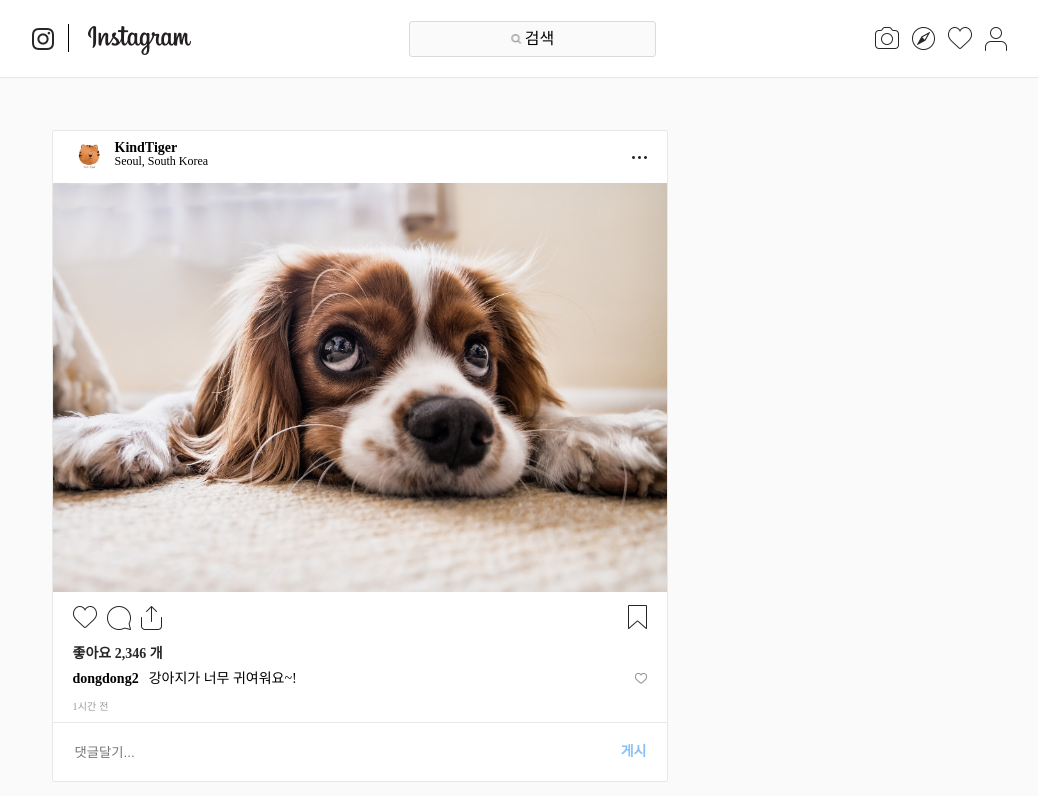
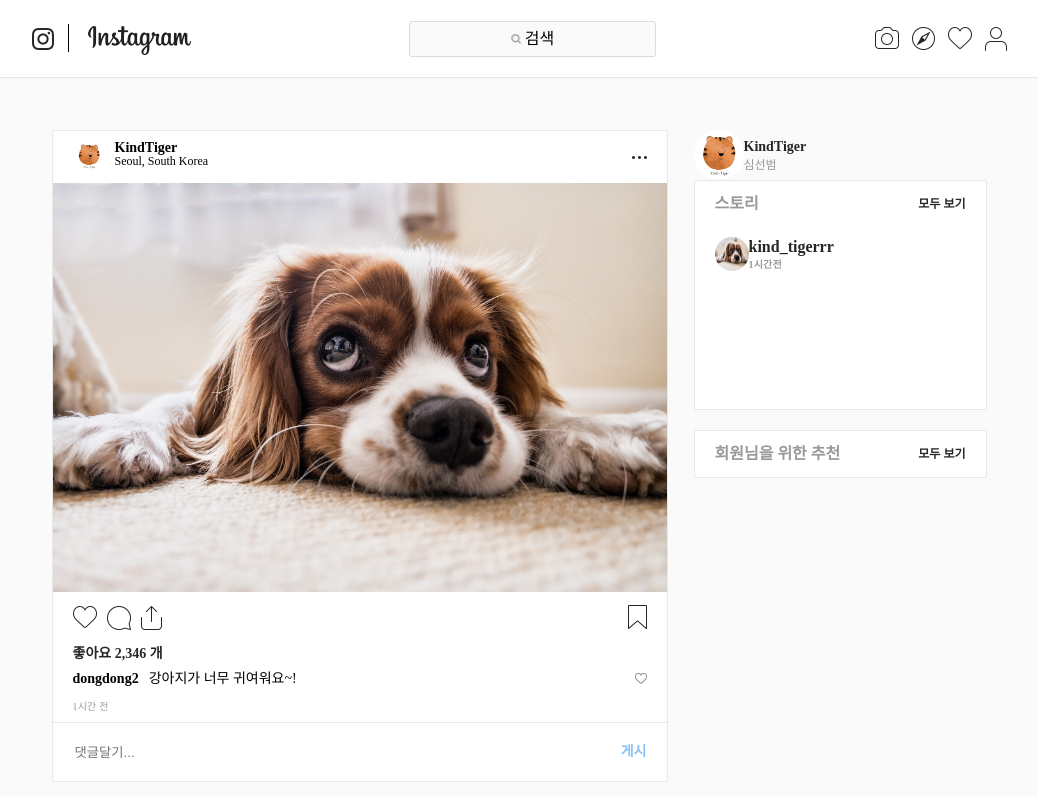
Before and after one commit to xddongx/insta_clone, a plain HTML site: page index.html in a window 1280 px wide. Shown: the whole page, without its empty margins (121-1159 px from the left). Drawn offline with Linux system fonts and the light colour scheme.

Commit message:
side box

```diff
--- a/css/style.css
+++ b/css/style.css
@@ -211,6 +211,7 @@ body {
     width: 935px;
     /* height: 500px; */
     /* background: red; */
+    position: relative;         /* 기준점을 inner로 변경하기 위함 */
 }
 
 .contents_box{
@@ -344,3 +345,89 @@ body {
     pointer-events: none;           /* 처음에는 클리이 되지 않도록 한다. */
     opacity: 0.6;
 }
+
+.side_box{
+    width: 293px;
+    /* height: 300px; */
+    /* background: rgba(255, 0, 0, 0.16) */
+    position: absolute;             /* 부모를 갖는 기준점을 잡지 않으면 꼭대기까지 올라감 */
+    right: 0;
+    top: 0;
+}
+
+.side_box .profile_thumb{
+    width: 50px;
+    height: 50px;
+    border-radius: 50%;
+    overflow: hidden;       /* 이미지가 넘치지 않도록 한다. */
+    margin-right: 10xp;
+}
+
+.side_box .profile_thumb img{
+    width: 100%;
+    height: 100%;
+}
+
+.side_box .user_profile{
+    display: flex;
+    align-items: center;
+    font-size: 14px;
+    color: #262626;
+}
+
+.side_box .detail .ko_name{
+    font-size: 12px;
+    color: #999;
+}
+
+.side_box .detail .id{
+    margin-bottom: 5px;
+}
+
+.side_box > article{
+    border: 1px solid rgba(0, 0, 0, 0.09);
+    border-radius: 3px;
+    margin-bottom: 20px;
+    width: 291px;
+    color: #262626;
+    font-weight: bold;
+    background: white;
+}
+
+.side_box > article > header{
+    display: flex;
+    align-items: center;
+    justify-content: space-between;
+    padding: 15px 20px;
+    color: #999;
+}
+
+.side_box > article > header .more{
+    font-size: 12px;
+    color: #262626;
+    cursor: pointer;
+}
+
+.thumb_user{
+    display: flex;
+    align-items: center;
+    padding: 10px 20px;
+}
+
+.thumb_user .profile_thumb{
+    width: 34px;
+    height: 34px;
+}
+
+.thumb_user .time{
+    font-size: 10px;
+    letter-spacing: 0.2px;
+    color: #999;
+}
+
+.side_box .scroll_inner{
+    height: 182px;
+    overflow-x: hidden;         /* x축_자식이 부모 넘지 못하게 한다. */
+    overflow-y: auto;           /* 자동으로 스크롤을 보여주거나 숨김 */
+    /* overflow: hidden auto; x축, y축 한번에 설정 */
+}
--- a/index.html
+++ b/index.html
@@ -92,6 +92,40 @@
                         </div>
                     </article>
                 </div>
+                <div class="side_box">
+                    <div class="user_profile">
+                        <div class="profile_thumb">
+                            <img src="imgs/thumb.jpeg" alt="프로필 사진">
+                        </div>
+                        <div class="detail">
+                            <div class="id m_text">KindTiger</div>
+                            <div class="ko_name">심선범</div>
+                        </div>
+                    </div>
+                    <article class="story">
+                        <header class="story_header">
+                            <div>스토리</div>
+                            <div class="more">모두 보기</div>
+                        </header>
+                        <div class="scroll_inner">
+                            <div class="thumb_user">
+                                <div class="profile_thumb">
+                                    <img src="imgs/thumb02.jpg" alt="프로필사진">
+                                </div>
+                                <div class="detail">
+                                    <div class="id">kind_tigerrr</div>
+                                    <div class="time">1시간전</div>
+                                </div>
+                            </div>
+                        </div>
+                    </article>
+                    <article class="recommend">
+                        <header class="reco_header">
+                            <div>회원님을 위한 추천</div>
+                            <div class="more">모두 보기</div>
+                        </header>
+                    </article>
+                </div>
             </div>
         </section>
     </section>
```
